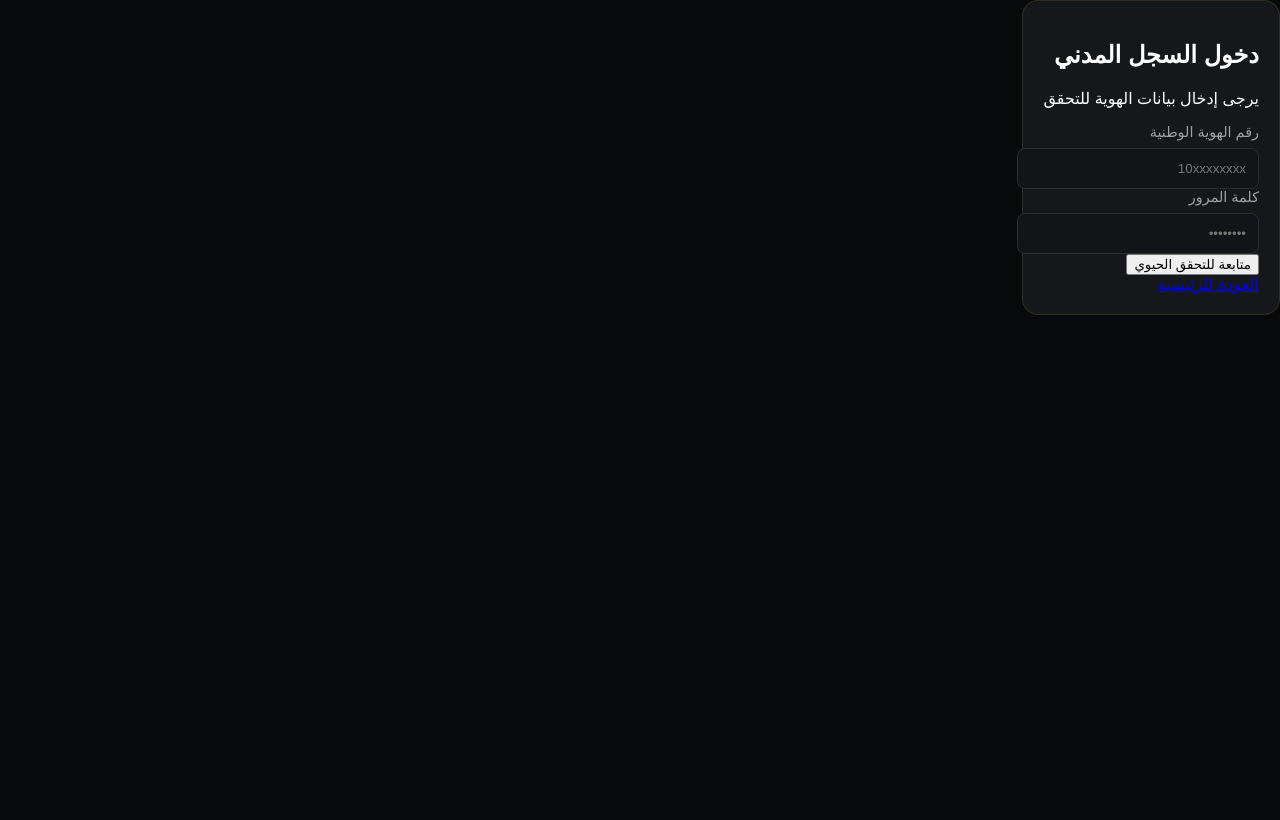
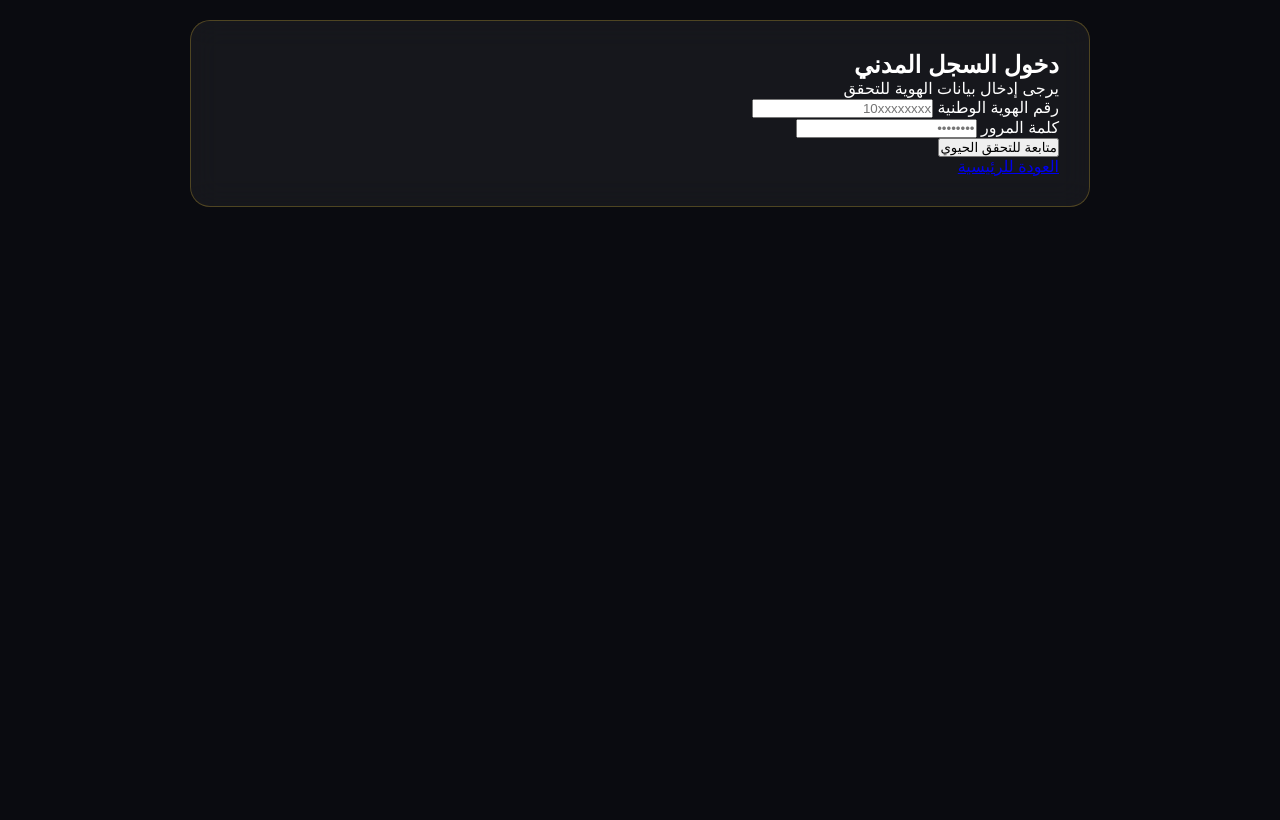
Before and after one commit to sosaskze143/Shadow-Ministry, a Flask app: page /user_login in a window 1280 px wide. Before the commit the page ends 315 px from the top, so only its background shows below. Run offline with Flask 3, Linux system fonts and the light colour scheme.

Commit message:
Refactor CSS variables and styles for consistency

```diff
--- a/static/css/style.css
+++ b/static/css/style.css
@@ -1,71 +1,85 @@
 :root {
-    --primary-gold: #d4af37;
-    --bg-dark: #08090a;
-    --card-bg: rgba(25, 28, 32, 0.8);
-    --border-color: rgba(212, 175, 55, 0.15);
-    --text-gray: #a0a0a0;
+    --gold: #D4AF37;
+    --dark-bg: #0a0b10;
+    --glass: rgba(255, 255, 255, 0.05);
+    --border: rgba(212, 175, 55, 0.3);
 }
 
+* { margin: 0; padding: 0; box-sizing: border-box; font-family: 'Tajawal', sans-serif; }
+
 body {
-    background: var(--bg-dark);
+    background: var(--dark-bg);
     color: white;
-    font-family: 'Tajawal', sans-serif;
-    margin: 0; display: flex; min-height: 100vh;
+    direction: rtl;
+    min-height: 100vh;
 }
 
-/* نظام القائمة الجانبية المرتب */
-.sidebar {
-    width: 260px;
-    background: #0d0f11;
-    border-left: 1px solid var(--border-color);
-    display: flex; flex-direction: column; padding: 20px;
+/* البانر العلوي */
+.shadow-header {
+    background: linear-gradient(to left, #1a1c25, #0a0b10);
+    padding: 20px 5%;
+    border-bottom: 2px solid var(--gold);
+    display: flex;
+    justify-content: space-between;
+    align-items: center;
 }
 
-.main-content {
-    flex: 1; padding: 30px; overflow-y: auto;
+.logo-section { display: flex; align-items: center; gap: 15px; }
+.logo-section img { height: 60px; filter: drop-shadow(0 0 10px var(--gold)); }
+
+/* الكروت الزجاجية */
+.glass-card {
+    background: var(--glass);
+    backdrop-filter: blur(15px);
+    border: 1px solid var(--border);
+    border-radius: 20px;
+    padding: 30px;
+    margin: 20px auto;
+    max-width: 900px;
 }
 
-/* الكروت المنظمة (Grid) */
-.dashboard-grid {
-    display: grid;
-    grid-template-columns: repeat(auto-fit, minmax(280px, 1fr));
-    gap: 20px; margin-bottom: 30px;
+/* أزرار النظام */
+.btn-gold {
+    background: var(--gold);
+    color: black;
+    border: none;
+    padding: 12px 25px;
+    border-radius: 8px;
+    font-weight: bold;
+    cursor: pointer;
+    transition: 0.3s;
+    text-decoration: none;
+    display: inline-block;
 }
 
-.glass-card {
-    background: var(--card-bg);
-    border: 1px solid var(--border-color);
-    border-radius: 16px; padding: 20px;
-    backdrop-filter: blur(10px);
-    transition: 0.3s ease;
+.btn-gold:hover { transform: scale(1.05); box-shadow: 0 0 20px rgba(212, 175, 55, 0.4); }
+
+/* شبكة البيانات (Grid) */
+.data-grid {
+    display: grid;
+    grid-template-columns: repeat(auto-fit, minmax(200px, 1fr));
+    gap: 20px;
+    margin-top: 20px;
 }
 
-.glass-card:hover { border-color: var(--primary-gold); }
-
-/* تنظيم الجداول */
-.table-container {
-    background: var(--card-bg);
-    border-radius: 16px; overflow: hidden;
-    border: 1px solid var(--border-color);
+.data-item {
+    border-bottom: 1px solid rgba(255,255,255,0.1);
+    padding: 10px;
 }
 
-table {
-    width: 100%; border-collapse: collapse; text-align: right;
+.label { color: var(--gold); font-size: 0.9rem; display: block; }
+.value { font-size: 1.1rem; font-weight: 500; }
+
+/* مربع الكاميرا */
+#video-container {
+    width: 100%;
+    max-width: 400px;
+    height: 400px;
+    margin: 0 auto;
+    border: 3px solid var(--gold);
+    border-radius: 50%; /* دائرة للوجه */
+    overflow: hidden;
+    position: relative;
 }
 
-th { background: rgba(212, 175, 55, 0.05); color: var(--primary-gold); padding: 15px; }
-td { padding: 15px; border-bottom: 1px solid rgba(255,255,255,0.05); }
-
-/* حقول الإدخال الاحترافية */
-.form-group { margin-bottom: 20px; }
-label { display: block; margin-bottom: 8px; color: var(--text-gray); font-size: 0.9rem; }
-input, select {
-    width: 100%; background: #121417; border: 1px solid #2a2e33;
-    padding: 12px; border-radius: 8px; color: white; transition: 0.3s;
-}
-input:focus { border-color: var(--primary-gold); outline: none; box-shadow: 0 0 10px rgba(212,175,55,0.2); }
-
-.btn-gold {
-    background: var(--primary-gold); color: black; font-weight: bold;
-    padding: 12px 25px; border: none; border-radius: 8px; cursor: pointer; width: 100%;
-}
+video { width: 100%; height: 100%; object-fit: cover; }
```
